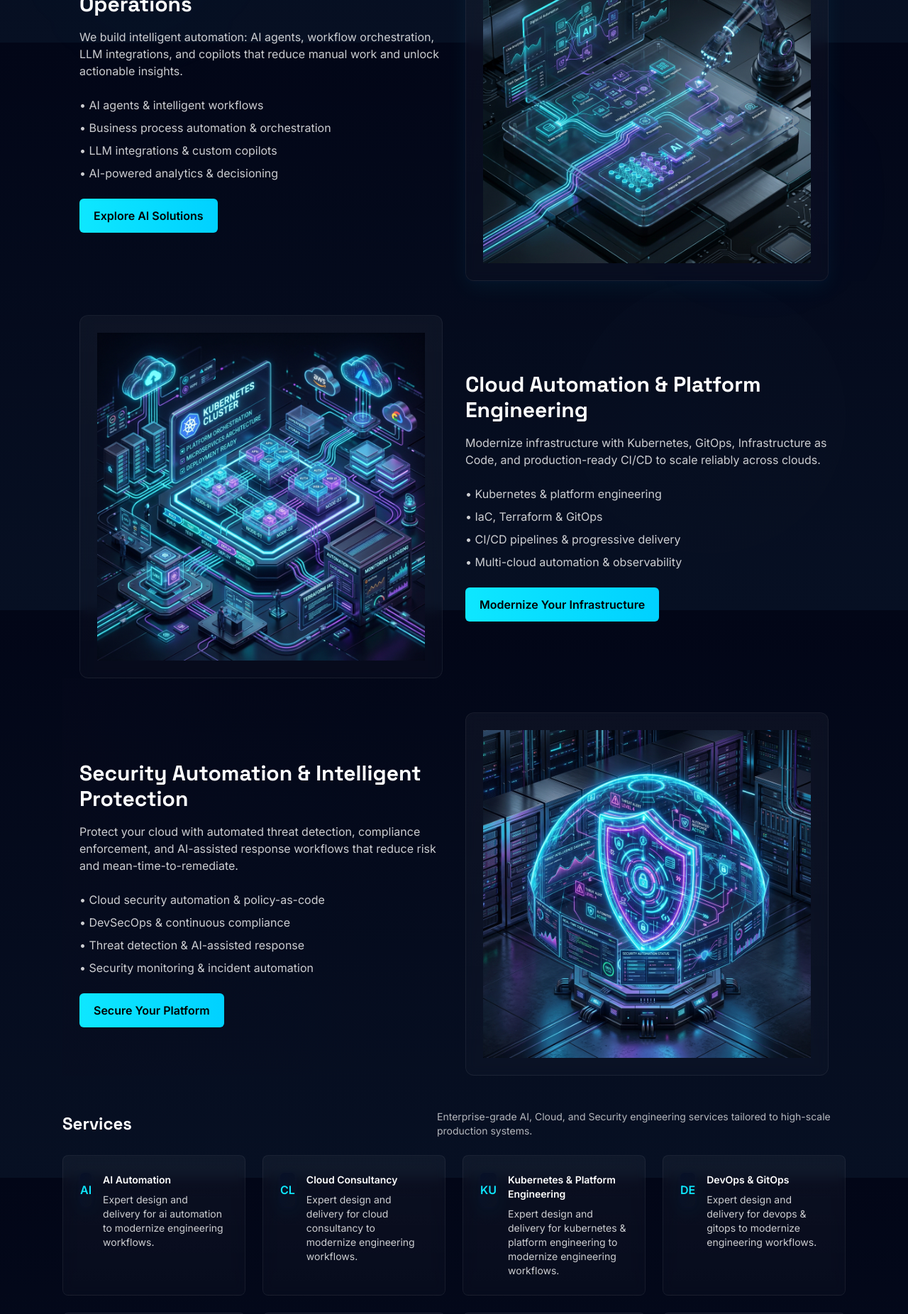
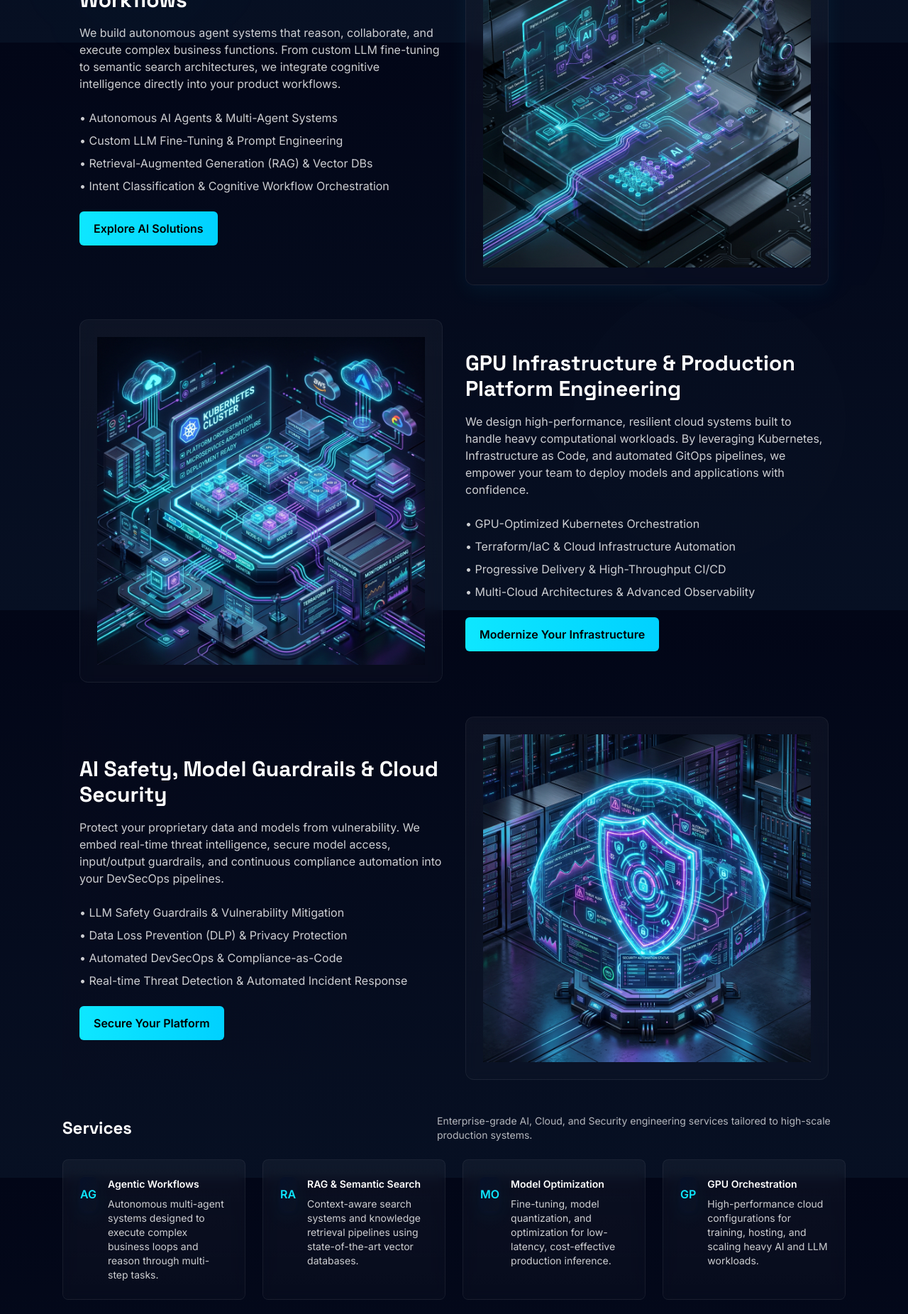
Before and after one commit to Ashikuroff/qentra.cloud, a Next.js app: page / in a window 1280 px wide. Shown: the part 740-2592 px from the top of the page at 71% size. Built offline with nearby package versions, Linux system fonts and the light colour scheme; no server answers.

Commit message:
feat: professional AI agency upgrades — elite copywriting, GPU/LLM stack, agentic services, smooth scrolling

```diff
--- a/src/components/Hero.tsx
+++ b/src/components/Hero.tsx
@@ -4,25 +4,25 @@ import { motion, AnimatePresence } from 'framer-motion'
 const slides = [
   {
     id: 'ai',
-    title: 'AI Automation for Intelligent Operations',
-    subtitle: 'Design intelligent agents, workflows, and copilots to automate business processes and surface insights.',
+    title: 'Cognitive AI Automation & Agentic Workflows',
+    subtitle: 'We design and deploy autonomous AI agents, multi-agent orchestrations, and secure RAG pipelines that automate complex operations and scale business intelligence.',
     cta: 'Explore AI Solutions',
     img: '/hero-ai.png',
     bg: 'bg-[radial-gradient(600px_400px_at_10%_20%,rgba(14,231,255,0.04),transparent_12%),radial-gradient(400px_300px_at_90%_80%,rgba(102,16,242,0.03),transparent_18%)]'
   },
   {
     id: 'cloud',
-    title: 'Cloud Automation & Platform Engineering',
-    subtitle: 'Modernize platforms with Kubernetes, GitOps, IaC, and scalable CI/CD for multi-cloud environments.',
-    cta: 'Modernize Your Infrastructure',
+    title: 'Enterprise Platform Engineering & GPU Orchestration',
+    subtitle: 'Accelerate training and model inference. We architect production-grade Kubernetes, custom GPU workloads, IaC, and robust GitOps delivery pipelines.',
+    cta: 'Modernize Your Platform',
     img: '/hero-cloud.png',
     bg: 'bg-[linear-gradient(90deg,rgba(2,6,23,0.35),rgba(7,16,35,0.1))]'
   },
   {
     id: 'security',
-    title: 'Security Automation & Intelligent Protection',
-    subtitle: 'Automate threat detection, compliance, and remediation with AI-assisted security operations.',
-    cta: 'Secure Your Platform',
+    title: 'Model Safety, Guardrails & Intelligent Cloud Security',
+    subtitle: 'Secure your models and infrastructure. We establish automated security scanning, data privacy guardrails, and real-time compliance operations.',
+    cta: 'Secure Your Infrastructure',
     img: '/hero-security.png',
     bg: 'bg-[linear-gradient(90deg,rgba(6,7,15,0.45),rgba(2,8,20,0.08))]'
   }
--- a/src/components/Services.tsx
+++ b/src/components/Services.tsx
@@ -1,14 +1,14 @@
 import { motion } from 'framer-motion'
 
 const SERVICES = [
-  'AI Automation',
-  'Cloud Consultancy',
-  'Kubernetes & Platform Engineering',
-  'DevOps & GitOps',
-  'AI Workflow Integration',
-  'Infrastructure Modernization',
-  'CI/CD Automation',
-  'AI Agents & Intelligent Systems'
+  { name: 'Agentic Workflows', desc: 'Autonomous multi-agent systems designed to execute complex business loops and reason through multi-step tasks.' },
+  { name: 'RAG & Semantic Search', desc: 'Context-aware search systems and knowledge retrieval pipelines using state-of-the-art vector databases.' },
+  { name: 'Model Optimization', desc: 'Fine-tuning, model quantization, and optimization for low-latency, cost-effective production inference.' },
+  { name: 'GPU Orchestration', desc: 'High-performance cloud configurations for training, hosting, and scaling heavy AI and LLM workloads.' },
+  { name: 'GitOps & IaC Platforms', desc: 'Declarative Kubernetes cluster setups and infrastructure management via robust GitOps pipelines.' },
+  { name: 'DevSecOps & Model Safety', desc: 'Automated code-to-cloud security, secret rotation, and protection against prompt injection.' },
+  { name: 'Cognitive Data Pipelines', desc: 'Real-time ingestion, processing, and vector embedding of structured and unstructured data feeds.' },
+  { name: 'AI Model Guardrails', desc: 'Implementation of safety boundaries, compliance logging, and runtime output moderation.' }
 ]
 
 export default function Services() {
@@ -31,12 +31,12 @@ export default function Services() {
 
       <motion.div variants={container} initial="hidden" whileInView="visible" viewport={{ once: true, amount: 0.2 }} className="grid grid-cols-1 sm:grid-cols-2 lg:grid-cols-4 gap-6">
         {SERVICES.map((s) => (
-          <motion.div key={s} variants={item} className="glass p-6 rounded-lg hover:scale-[1.01] transition-transform">
+          <motion.div key={s.name} variants={item} className="glass p-6 rounded-lg hover:scale-[1.01] transition-transform">
             <div className="flex items-start gap-4">
-              <div className="w-12 h-12 rounded-md bg-gradient-to-br from-[#061028] to-[#0b1222] flex items-center justify-center text-electric font-semibold shadow-glow-md">{s.split(' ')[0].slice(0,2).toUpperCase()}</div>
+              <div className="w-12 h-12 rounded-md bg-gradient-to-br from-[#061028] to-[#0b1222] flex items-center justify-center text-electric font-semibold shadow-glow-md">{s.name.split(' ')[0].slice(0,2).toUpperCase()}</div>
               <div>
-                <div className="text-sm font-semibold text-white">{s}</div>
-                <p className="mt-2 text-white/80 text-sm">Expert design and delivery for {s.toLowerCase()} to modernize engineering workflows.</p>
+                <div className="text-sm font-semibold text-white">{s.name}</div>
+                <p className="mt-2 text-white/80 text-sm">{s.desc}</p>
               </div>
             </div>
           </motion.div>
--- a/src/components/TechStack.tsx
+++ b/src/components/TechStack.tsx
@@ -1,14 +1,14 @@
 const STACK = [
-  { id: 'k8s', name: 'Kubernetes', short: 'K8s' },
-  { id: 'docker', name: 'Docker', short: 'DOCK' },
-  { id: 'aws', name: 'AWS', short: 'AWS' },
-  { id: 'azure', name: 'Azure', short: 'AZ' },
-  { id: 'terraform', name: 'Terraform', short: 'TF' },
-  { id: 'argocd', name: 'ArgoCD', short: 'ARGO' },
-  { id: 'github', name: 'GitHub Actions', short: 'GH' },
-  { id: 'openai', name: 'OpenAI', short: 'AI' },
-  { id: 'python', name: 'Python', short: 'Py' },
-  { id: 'node', name: 'Node.js', short: 'Node' }
+  { id: 'k8s', name: 'Kubernetes', short: 'K8s', desc: 'Container orchestration' },
+  { id: 'pytorch', name: 'PyTorch', short: 'Torch', desc: 'Deep learning framework' },
+  { id: 'openai', name: 'OpenAI & Anthropic', short: 'LLM', desc: 'Frontier AI models' },
+  { id: 'langchain', name: 'LangChain', short: 'LC', desc: 'Agent orchestration' },
+  { id: 'qdrant', name: 'Qdrant & Pinecone', short: 'VDB', desc: 'Vector databases' },
+  { id: 'terraform', name: 'Terraform', short: 'TF', desc: 'Infrastructure as Code' },
+  { id: 'argocd', name: 'ArgoCD', short: 'Argo', desc: 'GitOps deployment' },
+  { id: 'aws', name: 'AWS & GCP', desc: 'GPU-native cloud platforms', short: 'Cloud' },
+  { id: 'fastapi', name: 'FastAPI & Python', short: 'API', desc: 'AI inference backends' },
+  { id: 'docker', name: 'Docker', short: 'Dock', desc: 'Container standardization' }
 ]
 
 export default function TechStack() {
@@ -22,7 +22,7 @@ export default function TechStack() {
             <div className="w-12 h-12 rounded-md flex items-center justify-center bg-gradient-to-br from-[#061028] to-[#0b1222] text-electric font-semibold shadow-glow-md">{s.short}</div>
             <div>
               <div className="text-sm font-semibold">{s.name}</div>
-              <div className="text-xs text-white/70">Enterprise-ready integrations</div>
+              <div className="text-xs text-white/70">{s.desc}</div>
             </div>
           </div>
         ))}
--- a/src/components/features/AISection.tsx
+++ b/src/components/features/AISection.tsx
@@ -6,13 +6,13 @@ export default function AISection() {
       <div className="absolute inset-0 z-0 bg-[radial-gradient(circle_at_10%_20%,rgba(14,231,255,0.03),transparent_12%),radial-gradient(circle_at_90%_80%,rgba(102,16,242,0.02),transparent_18%)] blur-3xl pointer-events-none" />
       <div className="container relative z-10 grid md:grid-cols-2 gap-8 items-center">
         <motion.div initial={{ opacity: 0, x: -20 }} whileInView={{ opacity: 1, x: 0 }} viewport={{ once: true }} className="md:col-span-1">
-          <h3 className="text-3xl font-heading font-extrabold">AI Automation for Intelligent Operations</h3>
-          <p className="mt-4 text-white/80 max-w-xl">We build intelligent automation: AI agents, workflow orchestration, LLM integrations, and copilots that reduce manual work and unlock actionable insights.</p>
+          <h3 className="text-3xl font-heading font-extrabold">Cognitive AI Automation & Agentic Workflows</h3>
+          <p className="mt-4 text-white/80 max-w-xl">We build autonomous agent systems that reason, collaborate, and execute complex business functions. From custom LLM fine-tuning to semantic search architectures, we integrate cognitive intelligence directly into your product workflows.</p>
           <ul className="mt-6 space-y-2 text-white/80">
-            <li>• AI agents & intelligent workflows</li>
-            <li>• Business process automation & orchestration</li>
-            <li>• LLM integrations & custom copilots</li>
-            <li>• AI-powered analytics & decisioning</li>
+            <li>• Autonomous AI Agents & Multi-Agent Systems</li>
+            <li>• Custom LLM Fine-Tuning & Prompt Engineering</li>
+            <li>• Retrieval-Augmented Generation (RAG) & Vector DBs</li>
+            <li>• Intent Classification & Cognitive Workflow Orchestration</li>
           </ul>
           <div className="mt-6">
             <a href="#services" className="inline-block px-5 py-3 rounded-md bg-gradient-to-r from-electric to-cyan text-black font-semibold">Explore AI Solutions</a>
--- a/src/components/features/CloudSection.tsx
+++ b/src/components/features/CloudSection.tsx
@@ -12,13 +12,13 @@ export default function CloudSection() {
         </motion.div>
 
         <motion.div initial={{ opacity: 0, x: 20 }} whileInView={{ opacity: 1, x: 0 }} viewport={{ once: true }} className="md:col-span-1 order-1 md:order-2">
-          <h3 className="text-3xl font-heading font-extrabold">Cloud Automation & Platform Engineering</h3>
-          <p className="mt-4 text-white/80 max-w-xl">Modernize infrastructure with Kubernetes, GitOps, Infrastructure as Code, and production-ready CI/CD to scale reliably across clouds.</p>
+          <h3 className="text-3xl font-heading font-extrabold">GPU Infrastructure & Production Platform Engineering</h3>
+          <p className="mt-4 text-white/80 max-w-xl">We design high-performance, resilient cloud systems built to handle heavy computational workloads. By leveraging Kubernetes, Infrastructure as Code, and automated GitOps pipelines, we empower your team to deploy models and applications with confidence.</p>
           <ul className="mt-6 space-y-2 text-white/80">
-            <li>• Kubernetes & platform engineering</li>
-            <li>• IaC, Terraform & GitOps</li>
-            <li>• CI/CD pipelines & progressive delivery</li>
-            <li>• Multi-cloud automation & observability</li>
+            <li>• GPU-Optimized Kubernetes Orchestration</li>
+            <li>• Terraform/IaC & Cloud Infrastructure Automation</li>
+            <li>• Progressive Delivery & High-Throughput CI/CD</li>
+            <li>• Multi-Cloud Architectures & Advanced Observability</li>
           </ul>
           <div className="mt-6">
             <a href="#services" className="inline-block px-5 py-3 rounded-md bg-gradient-to-r from-electric to-cyan text-black font-semibold">Modernize Your Infrastructure</a>
--- a/src/components/features/SecuritySection.tsx
+++ b/src/components/features/SecuritySection.tsx
@@ -6,13 +6,13 @@ export default function SecuritySection() {
       <div className="absolute inset-0 z-0 bg-[linear-gradient(90deg,rgba(10,10,30,0.18),transparent_40%)] pointer-events-none" />
       <div className="container relative z-10 grid md:grid-cols-2 gap-8 items-center">
         <motion.div initial={{ opacity: 0, x: -20 }} whileInView={{ opacity: 1, x: 0 }} viewport={{ once: true }} className="md:col-span-1">
-          <h3 className="text-3xl font-heading font-extrabold">Security Automation & Intelligent Protection</h3>
-          <p className="mt-4 text-white/80 max-w-xl">Protect your cloud with automated threat detection, compliance enforcement, and AI-assisted response workflows that reduce risk and mean-time-to-remediate.</p>
+          <h3 className="text-3xl font-heading font-extrabold">AI Safety, Model Guardrails & Cloud Security</h3>
+          <p className="mt-4 text-white/80 max-w-xl">Protect your proprietary data and models from vulnerability. We embed real-time threat intelligence, secure model access, input/output guardrails, and continuous compliance automation into your DevSecOps pipelines.</p>
           <ul className="mt-6 space-y-2 text-white/80">
-            <li>• Cloud security automation & policy-as-code</li>
-            <li>• DevSecOps & continuous compliance</li>
-            <li>• Threat detection & AI-assisted response</li>
-            <li>• Security monitoring & incident automation</li>
+            <li>• LLM Safety Guardrails & Vulnerability Mitigation</li>
+            <li>• Data Loss Prevention (DLP) & Privacy Protection</li>
+            <li>• Automated DevSecOps & Compliance-as-Code</li>
+            <li>• Real-time Threat Detection & Automated Incident Response</li>
           </ul>
           <div className="mt-6">
             <a href="#services" className="inline-block px-5 py-3 rounded-md bg-gradient-to-r from-electric to-cyan text-black font-semibold">Secure Your Platform</a>
--- a/styles/globals.css
+++ b/styles/globals.css
@@ -11,6 +11,10 @@
   --muted: rgba(255,255,255,0.72);
   --accent-1: #0ee7ff;
   --accent-2: #7c3aed;
+}
+
+html {
+  scroll-behavior: smooth;
 }
 
 html, body, #__next {
```
Also changed, not shown: src/components/About.tsx (+12 -12 lines), src/components/Solutions.tsx (+6 -6 lines), src/components/WhyChoose.tsx (+5 -5 lines).
